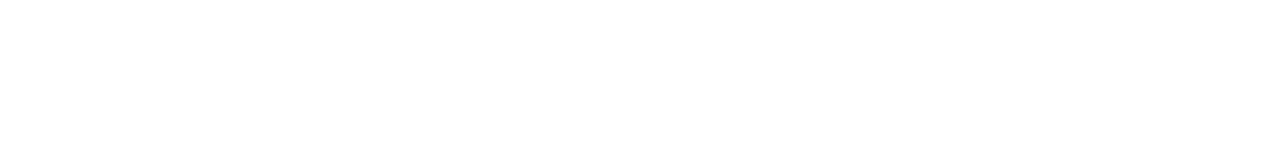
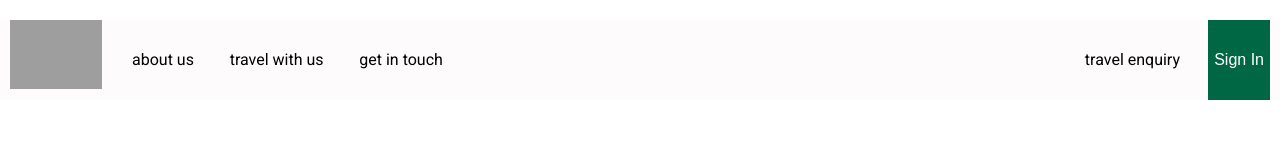
Before and after one commit to TaiGemiQC/Nha--p-mo-n-la--p-tri-nh, a plain HTML site: page 09:03:2022_html/index.html in a window 1280 px wide. Drawn offline with Linux system fonts and the light colour scheme; grey boxes are pictures that could not be loaded.

Commit message:
key travel_casestudy

```diff
--- a/09:03:2022_html/index.html
+++ b/09:03:2022_html/index.html
@@ -4,9 +4,29 @@
     <meta charset="UTF-8">
     <meta http-equiv="X-UA-Compatible" content="IE=edge">
     <meta name="viewport" content="width=device-width, initial-scale=1.0">
-    <title>Document</title>
+    <title>Key Travel</title>
+    <link rel="stylesheet" href="style.css">
+    <link rel="preconnect" href="https://fonts.googleapis.com">
+<link rel="preconnect" href="https://fonts.gstatic.com" crossorigin>
+<link href="https://fonts.googleapis.com/css2?family=Poppins:wght@100&family=Roboto&display=swap" rel="stylesheet">
 </head>
 <body>
+    <!--- nav-bar --->
+    <div id="nav-bar">
+        <div class="logo">
+            <img src="https://keytravel.com/static/kt-logo.svg">
+        </div>
+        <div class="menu">
+            <a href="#">about us</a>
+            <a href="#">travel with us</a>
+            <a href="#">get in touch</a>
+        </div>
+        <div class="menu-right">
+            <a href="#">travel enquiry</a>
+        </div>
+        <button>Sign In</button>
+
+    </div>
 
 </body>
 </html>
--- a/09:03:2022_html/style.css
+++ b/09:03:2022_html/style.css
@@ -0,0 +1,57 @@
+html, body {
+    width: 100%;
+    height: 100%;
+    padding: 0;
+    margin: 0;
+    box-sizing: border-box;
+    font-family: 'Roboto', sans-serif;
+    font-size: 23px;
+    overflow: hidden;
+
+}
+/* start nav-bar */
+#nav-bar {
+    height: 10%;
+    margin-top: 20px;
+    background-color: rgb(253, 251, 251);
+    padding: 0 10px;
+
+
+
+
+
+}
+.logo img {
+    height: 3rem;
+    float: left;
+
+}
+.menu {
+    float: left;
+}
+.menu a {
+    margin-left: 30px;
+}
+.menu a, .menu-right a {
+    display: inline-block;
+    text-decoration: none;
+    color: black;
+    font-size: 16px;
+    margin-top: 30px ;
+
+}
+.menu-right {
+    float: left;
+    position: absolute;
+    right: 100px;
+
+}
+#nav-bar button {
+
+    float: right;
+    height: 100%;
+    font-size: 16px;
+    color: white;
+    background-color: #006745;
+    border: none;
+}
```
